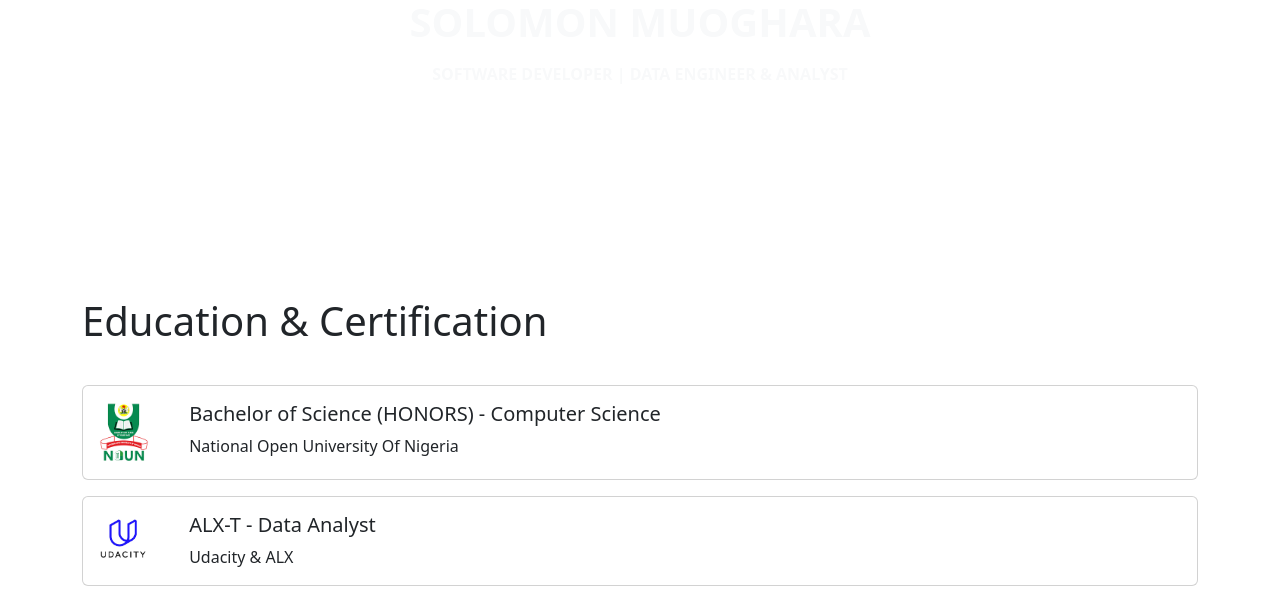
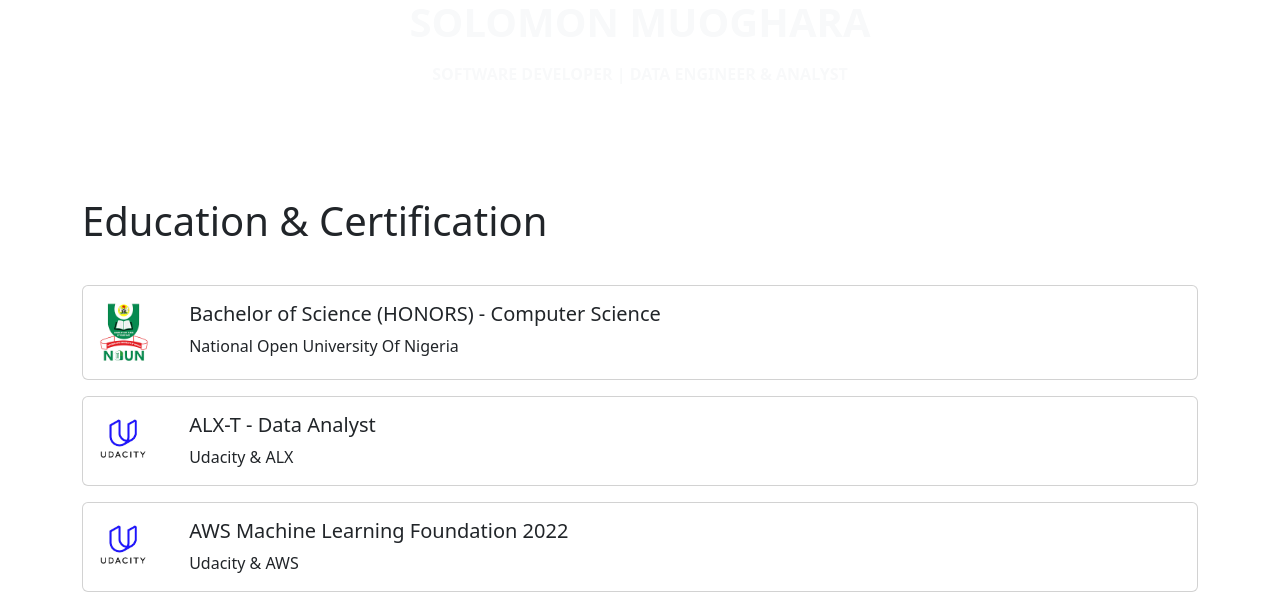
Before and after one commit to nerdsolomon/info, a plain HTML site: page index.html in a window 1280 px wide. Shown: the part 191-791 px from the top of the page. Drawn offline with nearby package versions, Linux system fonts and the light colour scheme.

Commit message:
Update style.css

```diff
--- a/style.css
+++ b/style.css
@@ -3,12 +3,12 @@
 }
 
 .intro {
-    backgroud-image: url(images/code.png);
+    backgroud-image: url('images/code.png');
     background-size: cover;
     background-position: center;
     background-repeat: no-repeat;
     object-fit: cont;
-    height: 400px;
+    height: 300px;
     width: 100%;
     overflow: hidden;
 }
```
